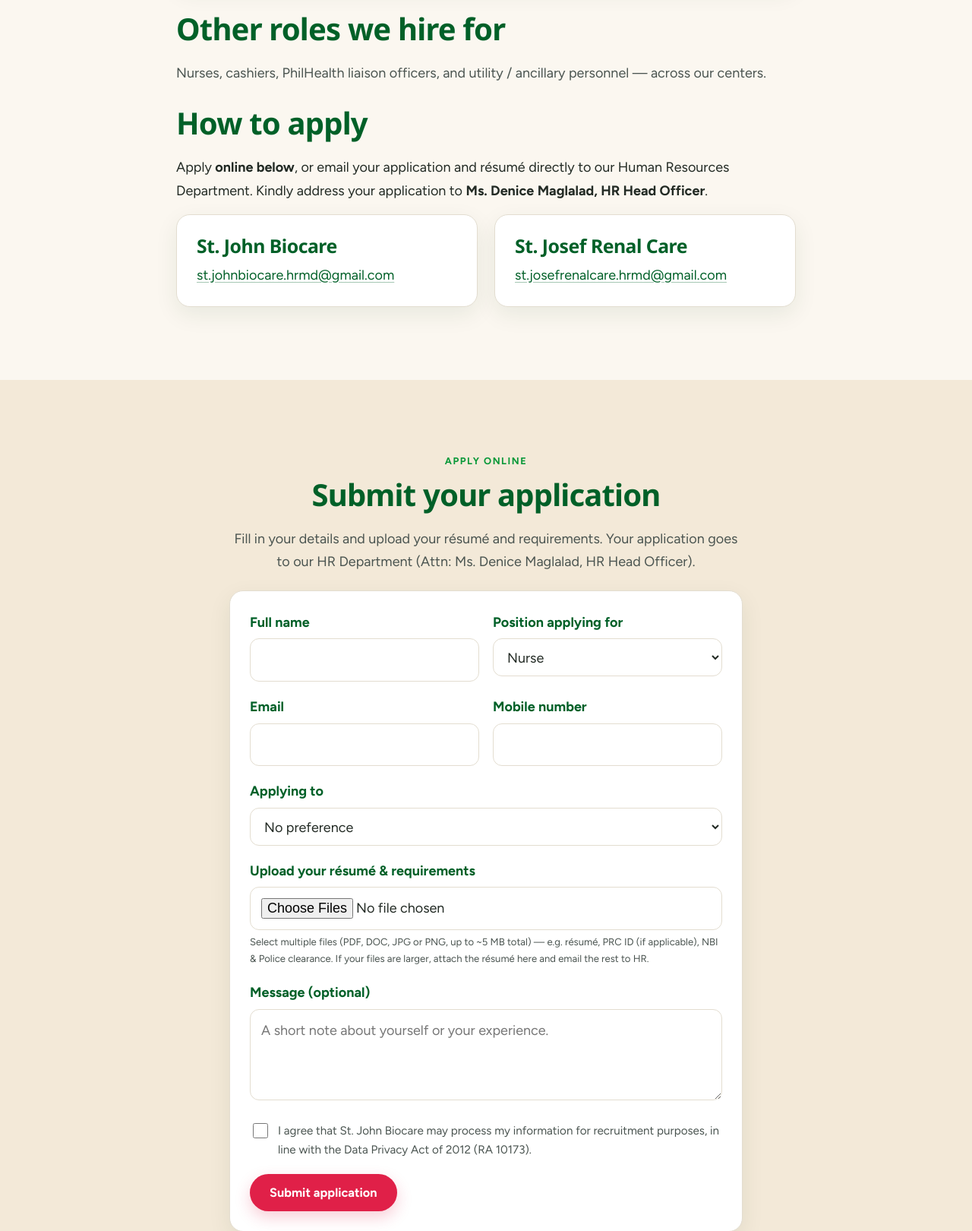
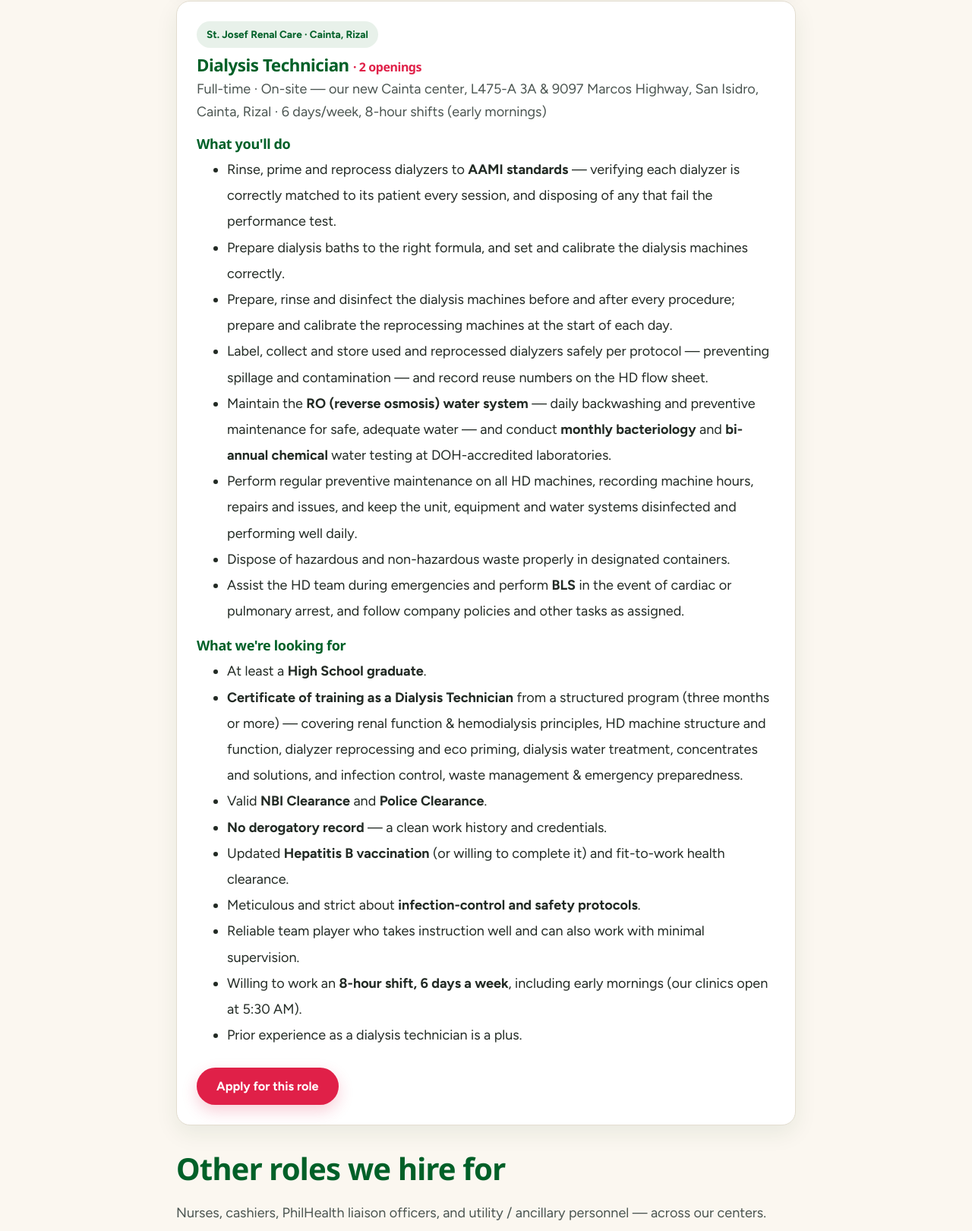
Before and after one commit to williamrivero/stjohnbiocare, an Astro site: page /careers in a window 1280 px wide. Shown: the part 3112-4732 px from the top of the page at 76% size. Built offline with nearby package versions, Linux system fonts and the light colour scheme; Astro itself is replaced by a stand-in of ours.

Commit message:
Careers: post 2 Dialysis Technician openings for St. Josef Renal Care – Cainta

```diff
--- a/src/pages/careers.astro
+++ b/src/pages/careers.astro
@@ -92,6 +92,40 @@ const benefits = [
            href="mailto:st.johnbiocare.hrmd@gmail.com?subject=Application%20%E2%80%94%20Utility%20Aide%2C%20Core%20Renal%20Center%20(Attn%3A%20Ms.%20Denice%20Maglalad%2C%20HR%20Head%20Officer)">Apply for this role</a>
       </div>
 
+      <div class="card" style="margin-top:20px">
+        <span class="pill" style="margin-bottom:10px">St. Josef Renal Care · Cainta, Rizal</span>
+        <h3 style="font-size:1.4rem;margin-bottom:.2rem">Dialysis Technician <span style="color:var(--crimson);font-size:1rem;font-weight:700">· 2 openings</span></h3>
+        <p class="muted" style="margin-bottom:1rem">Full-time · On-site — our new Cainta center, L475-A 3A &amp; 9097 Marcos Highway, San Isidro, Cainta, Rizal · 6 days/week, 8-hour shifts (early mornings)</p>
+
+        <h4 style="color:var(--forest);margin-bottom:.4rem">What you'll do</h4>
+        <ul style="line-height:1.9;margin-top:0">
+          <li>Rinse, prime and reprocess dialyzers to <strong>AAMI standards</strong> — verifying each dialyzer is correctly matched to its patient every session, and disposing of any that fail the performance test.</li>
+          <li>Prepare dialysis baths to the right formula, and set and calibrate the dialysis machines correctly.</li>
+          <li>Prepare, rinse and disinfect the dialysis machines before and after every procedure; prepare and calibrate the reprocessing machines at the start of each day.</li>
+          <li>Label, collect and store used and reprocessed dialyzers safely per protocol — preventing spillage and contamination — and record reuse numbers on the HD flow sheet.</li>
+          <li>Maintain the <strong>RO (reverse osmosis) water system</strong> — daily backwashing and preventive maintenance for safe, adequate water — and conduct <strong>monthly bacteriology</strong> and <strong>bi-annual chemical</strong> water testing at DOH-accredited laboratories.</li>
+          <li>Perform regular preventive maintenance on all HD machines, recording machine hours, repairs and issues, and keep the unit, equipment and water systems disinfected and performing well daily.</li>
+          <li>Dispose of hazardous and non-hazardous waste properly in designated containers.</li>
+          <li>Assist the HD team during emergencies and perform <strong>BLS</strong> in the event of cardiac or pulmonary arrest, and follow company policies and other tasks as assigned.</li>
+        </ul>
+
+        <h4 style="color:var(--forest);margin:1rem 0 .4rem">What we're looking for</h4>
+        <ul style="line-height:1.9;margin-top:0">
+          <li>At least a <strong>High School graduate</strong>.</li>
+          <li><strong>Certificate of training as a Dialysis Technician</strong> from a structured program (three months or more) — covering renal function &amp; hemodialysis principles, HD machine structure and function, dialyzer reprocessing and eco priming, dialysis water treatment, concentrates and solutions, and infection control, waste management &amp; emergency preparedness.</li>
+          <li>Valid <strong>NBI Clearance</strong> and <strong>Police Clearance</strong>.</li>
+          <li><strong>No derogatory record</strong> — a clean work history and credentials.</li>
+          <li>Updated <strong>Hepatitis B vaccination</strong> (or willing to complete it) and fit-to-work health clearance.</li>
+          <li>Meticulous and strict about <strong>infection-control and safety protocols</strong>.</li>
+          <li>Reliable team player who takes instruction well and can also work with minimal supervision.</li>
+          <li>Willing to work an <strong>8-hour shift, 6 days a week</strong>, including early mornings (our clinics open at 5:30 AM).</li>
+          <li>Prior experience as a dialysis technician is a plus.</li>
+        </ul>
+
+        <a class="btn btn--crimson" style="margin-top:8px"
+           href="mailto:st.johnbiocare.hrmd@gmail.com?subject=Application%20%E2%80%94%20Dialysis%20Technician%2C%20St.%20Josef%20Renal%20Care%20%E2%80%93%20Cainta%20%28Attn%3A%20Ms.%20Denice%20Maglalad%2C%20HR%20Head%20Officer%29">Apply for this role</a>
+      </div>
+
       <h2 style="margin-top:34px">Other roles we hire for</h2>
       <p class="muted">Nurses, cashiers, PhilHealth liaison officers, and utility / ancillary personnel — across our centers.</p>
 
@@ -139,6 +173,7 @@ const benefits = [
             <label for="ap-position">Position applying for</label>
             <select id="ap-position" name="Position applying for">
               <option>Nurse</option>
+              <option>Dialysis Technician</option>
               <option>Cashier / Front Desk Officer</option>
               <option>Utility Aide</option>
               <option>PhilHealth Liaison Officer</option>
```
